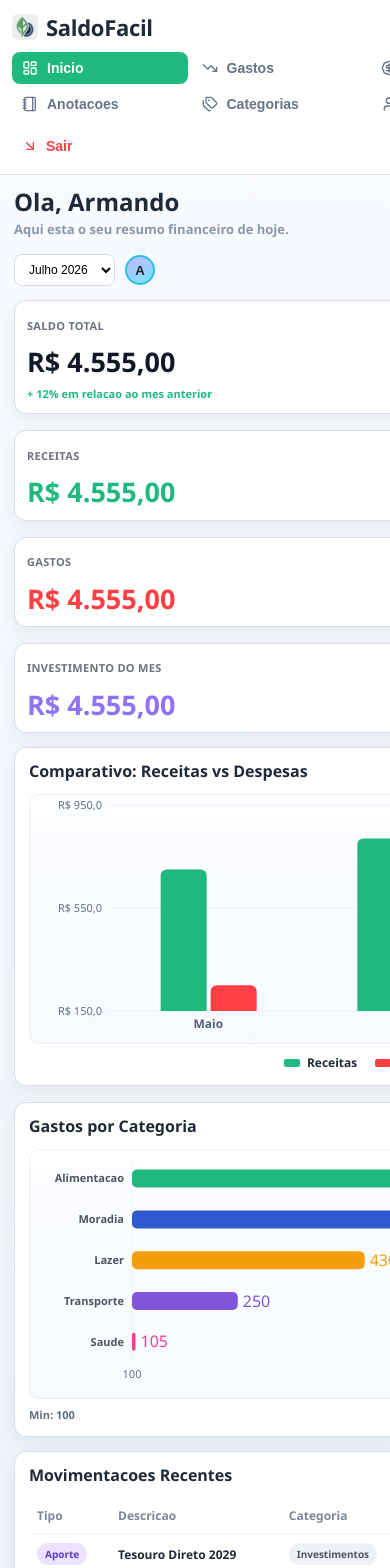
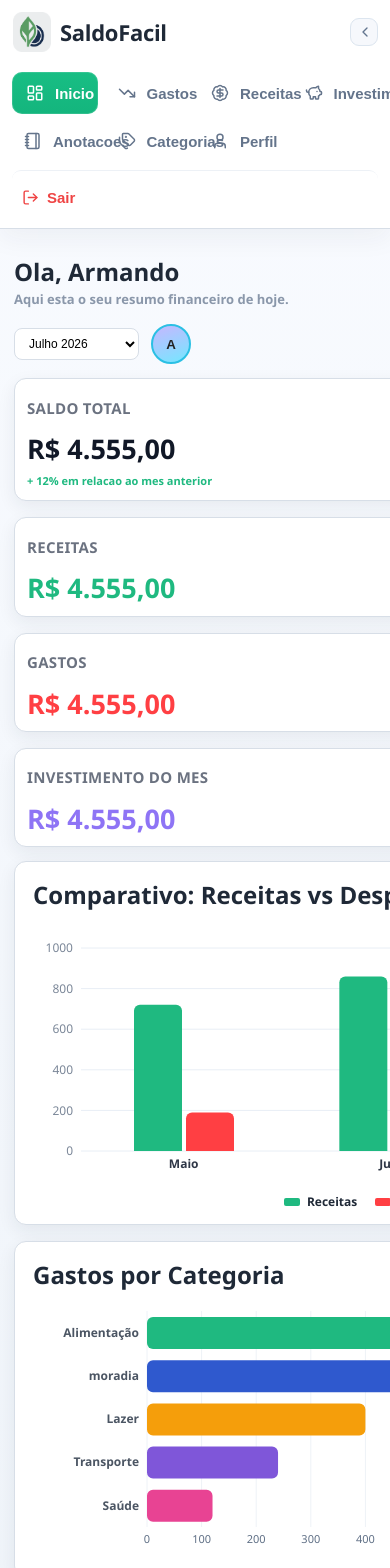
Before and after one commit to euandr/ControleGastos, a React (Vite) app in the folder frontend/: page / in a window 390 px wide. Shown: the top 1568 px of the page. Built offline with nearby package versions, Linux system fonts and the light colour scheme.

Commit message:
feat: finalizar layout do dashboard

```diff
--- a/frontend/src/index.css
+++ b/frontend/src/index.css
@@ -24,13 +24,15 @@ html,
 body,
 #root {
   margin: 0;
+  height: 100%;
   min-height: 100%;
 }
 
 body {
-  font-family: 'Segoe UI', Tahoma, sans-serif;
+  font-family: "Segoe UI", Tahoma, sans-serif;
   background: var(--bg);
   color: var(--text);
+  overflow: hidden;
 }
 
 h1,
@@ -40,10 +42,13 @@ p {
 }
 
 .dashboard-shell {
-  min-height: 100vh;
+  height: 100vh;
   display: grid;
   grid-template-columns: var(--sidebar-width) 1fr;
+  gap: 16px;
+  padding: 12px;
   background: linear-gradient(180deg, #f9fbff 0%, #eef3f9 100%);
+  overflow: hidden;
 }
 
 .dashboard-shell.sidebar-collapsed {
@@ -51,12 +56,18 @@ p {
 }
 
 .sidebar {
+  height: calc(100vh - 24px);
   background: var(--surface);
-  border-right: 1px solid var(--border);
+  border: 1px solid #e6edf4;
+  border-radius: 16px;
   display: flex;
   flex-direction: column;
-  gap: 16px;
-  padding: 12px;
+  gap: 14px;
+  padding: 14px 12px 12px;
+  position: sticky;
+  top: 12px;
+  overflow: hidden;
+  box-shadow: 0 10px 24px rgba(31, 41, 55, 0.05);
 }
 
 .brand-row {
@@ -65,7 +76,7 @@ p {
   justify-content: space-between;
   gap: 8px;
   border-bottom: 1px solid #edf1f6;
-  padding-bottom: 10px;
+  padding-bottom: 12px;
 }
 
 .brand {
@@ -76,8 +87,8 @@ p {
 }
 
 .brand-logo {
-  width: 26px;
-  height: 26px;
+  width: 40px;
+  height: 40px;
   object-fit: contain;
 }
 
@@ -89,63 +100,87 @@ p {
 }
 
 .collapse-toggle {
-  width: 24px;
-  height: 24px;
+  width: 28px;
+  height: 28px;
   border: 1px solid #dce5ef;
-  border-radius: 7px;
+  border-radius: 9px;
   display: grid;
   place-items: center;
   color: #62758f;
-  background: #fff;
+  background: #f6f8fc;
   cursor: pointer;
 }
 
 .menu {
   display: grid;
-  gap: 4px;
+  gap: 8px;
+  padding-top: 10px;
 }
 
 .menu-item {
   display: flex;
   align-items: center;
-  gap: 9px;
+  gap: 11px;
   border: 0;
-  border-radius: 8px;
+  border-radius: 10px;
   background: transparent;
   color: #64748b;
   text-align: left;
-  padding: 8px 10px;
-  font-size: 14px;
+  padding: 10px 12px;
+  font-size: 15px;
   font-weight: 700;
   cursor: pointer;
+  transition:
+    background-color 0.18s ease,
+    color 0.18s ease;
 }
 
 .menu-item svg {
   flex-shrink: 0;
+  width: 18px;
+  height: 18px;
 }
 
 .menu-item:hover {
-  background: #f1f6ff;
+  background: #f5f7fb;
+  color: #64748b;
 }
 
 .menu-item.active {
-  background: var(--green);
+  background: linear-gradient(180deg, #18be84 0%, #14b57d 100%);
   color: #fff;
+  padding: 12px 14px;
+  box-shadow: inset 0 0 0 1px rgba(255, 255, 255, 0.12);
 }
 
 .logout {
   margin-top: auto;
+  border: 0;
+  border-top: 1px solid #edf1f6;
+  padding: 18px 10px 10px;
   display: flex;
   align-items: center;
   gap: 8px;
-  border: none;
   background: transparent;
   color: #ef4444;
-  font-size: 14px;
+  font-size: 15px;
   font-weight: 700;
   text-align: left;
-  padding: 8px 10px;
   cursor: pointer;
+  border-radius: 9px;
+  transition:
+    background-color 0.18s ease,
+    color 0.18s ease;
+}
+
+.logout svg {
+  width: 17px;
+  height: 17px;
+}
+
+.logout:hover {
+  background: #ffe9ec;
+  color: #c12b42;
 }
 
 .sidebar-collapsed .brand-name,
@@ -160,6 +195,8 @@ p {
 
 .sidebar-collapsed .brand-row {
   flex-direction: column;
+  align-items: center;
+  gap: 10px;
 }
 
 .sidebar-collapsed .menu-item,
@@ -168,10 +205,39 @@ p {
   padding-inline: 0;
 }
 
+.sidebar-collapsed .menu-item {
+  padding: 12px;
+}
+
+.sidebar-collapsed .menu-item.active {
+  padding: 14px;
+  border-radius: 12px;
+}
+
+.sidebar-collapsed .menu-item svg {
+  width: 20px;
+  height: 20px;
+}
+
+.sidebar-collapsed .collapse-toggle {
+  width: 32px;
+  height: 32px;
+  border-radius: 10px;
+  background: #eef2f7;
+}
+
+.sidebar-collapsed .menu {
+  justify-items: center;
+}
+
 .dashboard-main {
-  padding: 18px;
+  height: calc(100vh - 24px);
+  min-width: 0;
+  overflow-y: auto;
+  padding: 6px 18px 18px 0;
   display: grid;
   gap: 14px;
+  scrollbar-gutter: stable;
 }
 
 .topbar {
@@ -196,7 +262,7 @@ p {
 .topbar-actions {
   display: flex;
   align-items: center;
-  gap: 10px;
+  gap: 12px;
 }
 
 .topbar select {
@@ -208,8 +274,8 @@ p {
 }
 
 .avatar {
-  width: 30px;
-  height: 30px;
+  width: 40px;
+  height: 40px;
   border: 2px solid #2bc0e4;
   border-radius: 50%;
   font-weight: 700;
@@ -243,14 +309,14 @@ p {
 
 .summary-head p {
   color: #6b7280;
-  font-size: 11px;
+  font-size: 15px;
   font-weight: 700;
   letter-spacing: 0.3px;
 }
 
 .summary-icon {
-  width: 24px;
-  height: 24px;
+  width: 33px;
+  height: 33px;
   border-radius: 50%;
   display: grid;
   place-items: center;
@@ -315,27 +381,31 @@ p {
 }
 
 .chart-card {
-  padding: 12px 14px 14px;
+  padding: 16px 18px 14px;
 }
 
 .chart-card h2,
 .table-card h2 {
-  font-size: 16px;
+  font-size: 23px;
   margin-bottom: 12px;
 }
 
 .chart-height {
-  height: 250px;
+  height: 260px;
 }
 
 .category-height {
-  height: 250px;
+  height: 260px;
 }
 
 .chart-panel {
-  border: 1px solid #ecf0f4;
+  /* border: 1px solid #e6edf4; */
+
   border-radius: 10px;
-  background: linear-gradient(180deg, #fbfdff 0%, #f7faff 100%);
+  background: #ffffff;
+}
+.chart-comparativo {
+  padding-top: 15px;
 }
 
 .grouped-bars {
@@ -417,12 +487,7 @@ p {
 }
 
 .category-scale {
-  margin-top: 8px;
-  display: flex;
-  justify-content: space-between;
-  color: #5f7188;
-  font-size: 11px;
-  font-weight: 700;
+  display: none;
 }
 
 .category-bars {
@@ -514,7 +579,7 @@ th {
   display: inline-flex;
   padding: 4px 8px;
   border-radius: 999px;
-  font-size: 10px;
+  /* font-size: 10px; */
   font-weight: 800;
 }
 
@@ -572,10 +637,19 @@ th {
 @media (max-width: 780px) {
   .dashboard-shell {
     grid-template-columns: 1fr;
+    height: auto;
+    overflow: visible;
+    padding: 0;
   }
 
   .sidebar {
+    height: auto;
+    position: relative;
+    top: 0;
+    border-radius: 0;
+    border-left: 0;
     border-right: 0;
+    border-top: 0;
     border-bottom: 1px solid var(--border);
     padding: 12px;
     gap: 10px;
@@ -591,6 +665,8 @@ th {
   }
 
   .dashboard-main {
+    height: auto;
+    overflow: visible;
     padding: 14px;
   }
 
@@ -615,6 +691,11 @@ th {
     font-size: 27px;
   }
 
+  .chart-card h2,
+  .table-card h2 {
+    font-size: 24px;
+  }
+
   .cat-row {
     grid-template-columns: 90px 1fr;
   }
--- a/frontend/src/pages/dashboard.tsx
+++ b/frontend/src/pages/dashboard.tsx
@@ -1,5 +1,6 @@
-import { useMemo, useState } from 'react'
+import { useMemo, useState } from "react";
 import {
+  LogOut,
   ArrowDownRight,
   ArrowUpRight,
   BadgeDollarSign,
@@ -12,169 +13,141 @@ import {
   TrendingDown,
   User,
   Wallet,
-} from 'lucide-react'
+} from "lucide-react";
 import {
   Bar,
   BarChart,
   CartesianGrid,
   Cell,
-	LabelList,
   ResponsiveContainer,
   Tooltip,
   XAxis,
   YAxis,
-} from 'recharts'
-import logo from '../assets/logo.png'
+} from "recharts";
+import logo from "../assets/logo.png";
 
-type Tone = 'default' | 'green' | 'red' | 'purple'
+type Tone = "default" | "green" | "red" | "purple";
 
 type SummaryCard = {
-	title: string
-	amount: string
-	tone: Tone
-	note?: string
-	icon: typeof Wallet
-}
+  title: string;
+  amount: string;
+  tone: Tone;
+  note?: string;
+  icon: typeof Wallet;
+};
 
 const summaryCards: SummaryCard[] = [
   {
-		title: 'SALDO TOTAL',
-		amount: 'R$ 4.555,00',
-		tone: 'default',
-		note: '+ 12% em relacao ao mes anterior',
+    title: "SALDO TOTAL",
+    amount: "R$ 4.555,00",
+    tone: "default",
+    note: "+ 12% em relacao ao mes anterior",
     icon: ArrowDownRight,
   },
   {
-		title: 'RECEITAS',
-		amount: 'R$ 4.555,00',
-		tone: 'green',
+    title: "RECEITAS",
+    amount: "R$ 4.555,00",
+    tone: "green",
     icon: ArrowUpRight,
   },
   {
-		title: 'GASTOS',
-		amount: 'R$ 4.555,00',
-		tone: 'red',
+    title: "GASTOS",
+    amount: "R$ 4.555,00",
+    tone: "red",
     icon: PiggyBank,
   },
   {
-		title: 'INVESTIMENTO DO MES',
-		amount: 'R$ 4.555,00',
-		tone: 'purple',
+    title: "INVESTIMENTO DO MES",
+    amount: "R$ 4.555,00",
+    tone: "purple",
     icon: Wallet,
   },
-]
+];
 
 const menuItems = [
-	{ label: 'Inicio', icon: LayoutDashboard, active: true },
-	{ label: 'Gastos', icon: TrendingDown },
-	{ label: 'Receitas', icon: BadgeDollarSign },
-	{ label: 'Investimentos', icon: PiggyBank },
-	{ label: 'Anotacoes', icon: Notebook },
-	{ label: 'Categorias', icon: Tags },
-	{ label: 'Perfil', icon: User },
-]
+  { label: "Inicio", icon: LayoutDashboard, active: true },
+  { label: "Gastos", icon: TrendingDown },
+  { label: "Receitas", icon: BadgeDollarSign },
+  { label: "Investimentos", icon: PiggyBank },
+  { label: "Anotacoes", icon: Notebook },
+  { label: "Categorias", icon: Tags },
+  { label: "Perfil", icon: User },
+];
 
 const revenueExpense = [
-	{ month: 'Maio', receitas: 700, despesas: 250 },
-	{ month: 'Jun', receitas: 820, despesas: 290 },
-	{ month: 'Julho', receitas: 860, despesas: 270 },
-]
+  { month: "Maio", receitas: 720, despesas: 190 },
+  { month: "Jun", receitas: 860, despesas: 220 },
+  { month: "Julho", receitas: 900, despesas: 200 },
+];
 
 const categories = [
-	{ name: 'Alimentacao', value: 900, color: '#1fb980' },
-	{ name: 'Moradia', value: 730, color: '#2f59ce' },
-	{ name: 'Lazer', value: 430, color: '#f59e0b' },
-	{ name: 'Transporte', value: 250, color: '#7f56d9' },
-	{ name: 'Saude', value: 105, color: '#e84393' },
-]
+  { name: "Alimentação", value: 880, color: "#1fb980" },
+  { name: "moradia", value: 600, color: "#2f59ce" },
+  { name: "Lazer", value: 400, color: "#f59e0b" },
+  { name: "Transporte", value: 240, color: "#7f56d9" },
+  { name: "Saúde", value: 120, color: "#e84393" },
+];
 
 const rows = [
   {
-		type: 'Aporte',
-		description: 'Tesouro Direto 2029',
-		category: 'Investimentos',
-		date: '12/08/2005',
-		tag: '#aposentadoria',
-		amount: 'R$ 100,00',
-		tone: 'purple',
+    type: "Aporte",
+    description: "Tesouro Direto 2029",
+    category: "Investimentos",
+    date: "12/08/2005",
+    tag: "#aposentadoria",
+    amount: "R$ 100,00",
+    tone: "purple",
   },
   {
-		type: 'Saida',
-		description: 'Supermercado Central',
-		category: 'Alimentacao',
-		date: '12/08/2005',
-		tag: '#essencial',
-		amount: '- R$ 100,00',
-		tone: 'red',
+    type: "Saida",
+    description: "Supermercado Central",
+    category: "Alimentacao",
+    date: "12/08/2005",
+    tag: "#essencial",
+    amount: "- R$ 100,00",
+    tone: "red",
   },
   {
-		type: 'Aporte',
-		description: 'Fundo de emergencia',
-		category: 'Investimentos',
-		date: '12/08/2005',
-		tag: '#seguranca',
-		amount: 'R$ 100,00',
-		tone: 'purple',
+    type: "Aporte",
+    description: "Fundo de emergencia",
+    category: "Investimentos",
+    date: "12/08/2005",
+    tag: "#seguranca",
+    amount: "R$ 100,00",
+    tone: "purple",
   },
   {
-		type: 'Entrada',
-		description: 'Salario mensal',
-		category: 'Trabalho',
-		date: '12/08/2005',
-		tag: '#fixo',
-		amount: '+ R$ 100,00',
-		tone: 'green',
+    type: "Entrada",
+    description: "Salario mensal",
+    category: "Trabalho",
+    date: "12/08/2005",
+    tag: "#fixo",
+    amount: "+ R$ 100,00",
+    tone: "green",
   },
-]
+];
 
 const formatCurrency = (value: number) => {
-	return `R$ ${value.toLocaleString('pt-BR')}`
-}
-
-const formatCompact = (value: number) => {
-	return new Intl.NumberFormat('pt-BR', {
-		style: 'currency',
-		currency: 'BRL',
-		notation: 'compact',
-		maximumFractionDigits: 1,
-	}).format(value)
-}
+  return `R$ ${value.toLocaleString("pt-BR")}`;
+};
 
 export default function DashboardPage() {
-	const [isSidebarCollapsed, setIsSidebarCollapsed] = useState(false)
+  const [isSidebarCollapsed, setIsSidebarCollapsed] = useState(false);
 
-	const { compareMin, compareMax, compareTicks } = useMemo(() => {
-		const values = revenueExpense.flatMap((item) => [item.receitas, item.despesas])
-		const minData = Math.min(...values)
-		const maxData = Math.max(...values)
-		const floor = Math.max(0, Math.floor(minData * 0.75 / 50) * 50)
-		const ceil = Math.ceil(maxData * 1.1 / 50) * 50
-		const mid = Math.round((floor + ceil) / 2)
+  const compareTicks = useMemo(
+    () => Array.from({ length: 11 }, (_, index) => index * 100),
+    [],
+  );
 
-		return {
-			compareMin: floor,
-			compareMax: ceil,
-			compareTicks: [floor, mid, ceil],
-		}
-	}, [])
-
-	const { categoryMin, categoryMax, categoryTicks } = useMemo(() => {
-		const values = categories.map((item) => item.value)
-		const minData = Math.min(...values)
-		const maxData = Math.max(...values)
-		const floor = Math.max(0, Math.floor(minData / 50) * 50)
-		const ceil = Math.ceil(maxData / 50) * 50
-		const safeMax = ceil === floor ? ceil + 50 : ceil
-
-		return {
-			categoryMin: floor,
-			categoryMax: safeMax,
-			categoryTicks: [floor, safeMax],
-		}
-	}, [])
+  const categoryTicks = useMemo(
+    () => Array.from({ length: 11 }, (_, index) => index * 100),
+    [],
+  );
 
   return (
-		<div className={`dashboard-shell ${isSidebarCollapsed ? 'sidebar-collapsed' : ''}`}>
+    <div
+      className={`dashboard-shell ${isSidebarCollapsed ? "sidebar-collapsed" : ""}`}
+    >
       <aside className="sidebar">
         <div className="brand-row">
           <div className="brand">
@@ -185,33 +158,37 @@ export default function DashboardPage() {
           <button
             className="collapse-toggle"
             type="button"
-						aria-label={isSidebarCollapsed ? 'Expandir menu' : 'Recolher menu'}
+            aria-label={isSidebarCollapsed ? "Expandir menu" : "Recolher menu"}
             onClick={() => setIsSidebarCollapsed((value) => !value)}
           >
-						{isSidebarCollapsed ? <ChevronRight size={16} /> : <ChevronLeft size={16} />}
+            {isSidebarCollapsed ? (
+              <ChevronRight size={16} />
+            ) : (
+              <ChevronLeft size={16} />
+            )}
           </button>
         </div>
 
         <nav className="menu">
           {menuItems.map((item) => {
-						const Icon = item.icon
+            const Icon = item.icon;
 
             return (
               <button
                 key={item.label}
-								className={`menu-item ${item.active ? 'active' : ''}`}
+                className={`menu-item ${item.active ? "active" : ""}`}
                 type="button"
                 title={item.label}
               >
-								<Icon size={16} strokeWidth={2} />
+                <Icon size={18} strokeWidth={2} />
                 <span className="menu-label">{item.label}</span>
               </button>
-						)
+            );
           })}
         </nav>
 
         <button className="logout" type="button">
-					<ArrowDownRight size={16} />
+          <LogOut size={18} />
           <span className="menu-label">Sair</span>
         </button>
       </aside>
@@ -226,6 +203,8 @@ export default function DashboardPage() {
           <div className="topbar-actions">
             <select aria-label="Mes">
               <option>Julho 2026</option>
+              <option>Agosto 2026</option>
+              <option>Setembro 2026</option>
             </select>
             <button className="avatar" type="button" aria-label="Perfil">
               A
@@ -235,49 +214,64 @@ export default function DashboardPage() {
 
         <section className="summary-grid" aria-label="Cards de resumo">
           {summaryCards.map((card) => {
-						const Icon = card.icon
+            const Icon = card.icon;
 
             return (
               <article key={card.title} className="card summary-card">
                 <div className="summary-head">
                   <p>{card.title}</p>
                   <span className={`summary-icon ${card.tone}`}>
-										<Icon size={15} strokeWidth={2.2} />
+                    <Icon size={20} strokeWidth={2.2} />
                   </span>
                 </div>
 
                 <p className={`amount ${card.tone}`}>{card.amount}</p>
                 {card.note ? <p className="note">{card.note}</p> : null}
               </article>
-						)
+            );
           })}
         </section>
 
         <section className="charts-grid" aria-label="Graficos">
           <article className="card chart-card">
             <h2>Comparativo: Receitas vs Despesas</h2>
-						<div className="chart-panel chart-height">
+            <div className="chart-comparativo chart-panel chart-height">
               <ResponsiveContainer width="100%" height="100%">
-								<BarChart data={revenueExpense} margin={{ left: 6, right: 8, top: 10, bottom: 2 }}>
+                <BarChart
+                  data={revenueExpense}
+                  margin={{ left: 6, right: 8, top: 10, bottom: 2 }}
+                >
                   <CartesianGrid vertical={false} stroke="#e8eef5" />
                   <YAxis
                     ticks={compareTicks}
-										width={74}
-										domain={[compareMin, compareMax]}
+                    width={42}
+                    domain={[0, 1000]}
                     axisLine={false}
                     tickLine={false}
-										tickFormatter={formatCompact}
-										tick={{ fontSize: 11, fill: '#607086' }}
+                    tickFormatter={(value) => String(value)}
+                    tick={{ fontSize: 12, fill: "#7b8798" }}
                   />
                   <XAxis
                     dataKey="month"
                     axisLine={false}
                     tickLine={false}
-										tick={{ fontSize: 12, fill: '#51607a', fontWeight: 600 }}
+                    tick={{ fontSize: 12, fill: "#2f3747", fontWeight: 600 }}
                   />
-									<Tooltip formatter={(value) => formatCurrency(Number(value ?? 0))} />
-									<Bar dataKey="receitas" fill="#1fb980" radius={[6, 6, 0, 0]} maxBarSize={46} />
-									<Bar dataKey="despesas" fill="#ff3f43" radius={[6, 6, 0, 0]} maxBarSize={46} />
+                  <Tooltip
+                    formatter={(value) => formatCurrency(Number(value ?? 0))}
+                  />
+                  <Bar
+                    dataKey="receitas"
+                    fill="#1fb980"
+                    radius={[6, 6, 0, 0]}
+                    barSize={48}
+                  />
+                  <Bar
+                    dataKey="despesas"
+                    fill="#ff3f43"
+                    radius={[6, 6, 0, 0]}
+                    barSize={48}
+                  />
                 </BarChart>
               </ResponsiveContainer>
             </div>
@@ -295,43 +289,47 @@ export default function DashboardPage() {
             <h2>Gastos por Categoria</h2>
             <div className="chart-panel chart-height category-height">
               <ResponsiveContainer width="100%" height="100%">
-								<BarChart data={categories} layout="vertical" margin={{ left: 2, right: 12, top: 8, bottom: 6 }}>
+                <BarChart
+                  data={categories}
+                  layout="vertical"
+                  margin={{ left: 2, right: 12, top: 8, bottom: 6 }}
+                >
                   <CartesianGrid stroke="#eef2f7" horizontal={false} />
                   <YAxis
                     dataKey="name"
                     type="category"
-										width={100}
+                    width={112}
                     axisLine={false}
                     tickLine={false}
-										tick={{ fontSize: 11, fill: '#4b5563', fontWeight: 600 }}
+                    tick={{ fontSize: 12, fill: "#4b5563", fontWeight: 600 }}
                   />
                   <XAxis
                     type="number"
-										domain={[categoryMin, categoryMax]}
+                    domain={[0, 1000]}
                     ticks={categoryTicks}
                     axisLine={false}
                     tickLine={false}
                     tickFormatter={(value) => value.toString()}
-										tick={{ fontSize: 11, fill: '#607086' }}
+                    tick={{ fontSize: 11, fill: "#607086" }}
                   />
-									<Tooltip formatter={(value) => formatCurrency(Number(value ?? 0))} />
-									<Bar dataKey="value" radius={5} maxBarSize={18}>
+                  <Tooltip
+                    formatter={(value) => formatCurrency(Number(value ?? 0))}
+                  />
+                  <Bar dataKey="value" radius={6} barSize={32}>
                     {categories.map((entry) => (
                       <Cell key={entry.name} fill={entry.color} />
                     ))}
-										<LabelList dataKey="value" position="right" formatter={(value) => String(Number(value ?? 0))} />
                   </Bar>
                 </BarChart>
               </ResponsiveContainer>
             </div>
-						<div className="category-scale">
-							<span>Min: {categoryMin}</span>
-							<span>Max: {categoryMax}</span>
-						</div>
           </article>
         </section>
 
-				<section className="card table-card" aria-label="Movimentacoes recentes">
+        <section
+          className="card table-card"
+          aria-label="Movimentacoes recentes"
+        >
           <h2>Movimentacoes Recentes</h2>
           <div className="table-wrap">
             <table>
@@ -366,5 +364,5 @@ export default function DashboardPage() {
         </section>
       </main>
     </div>
-	)
+  );
 }
```
Also changed, not shown: 1 other file (tests, documents, lock files or other folders). Lines whose indentation alone changed are shown as unchanged.
